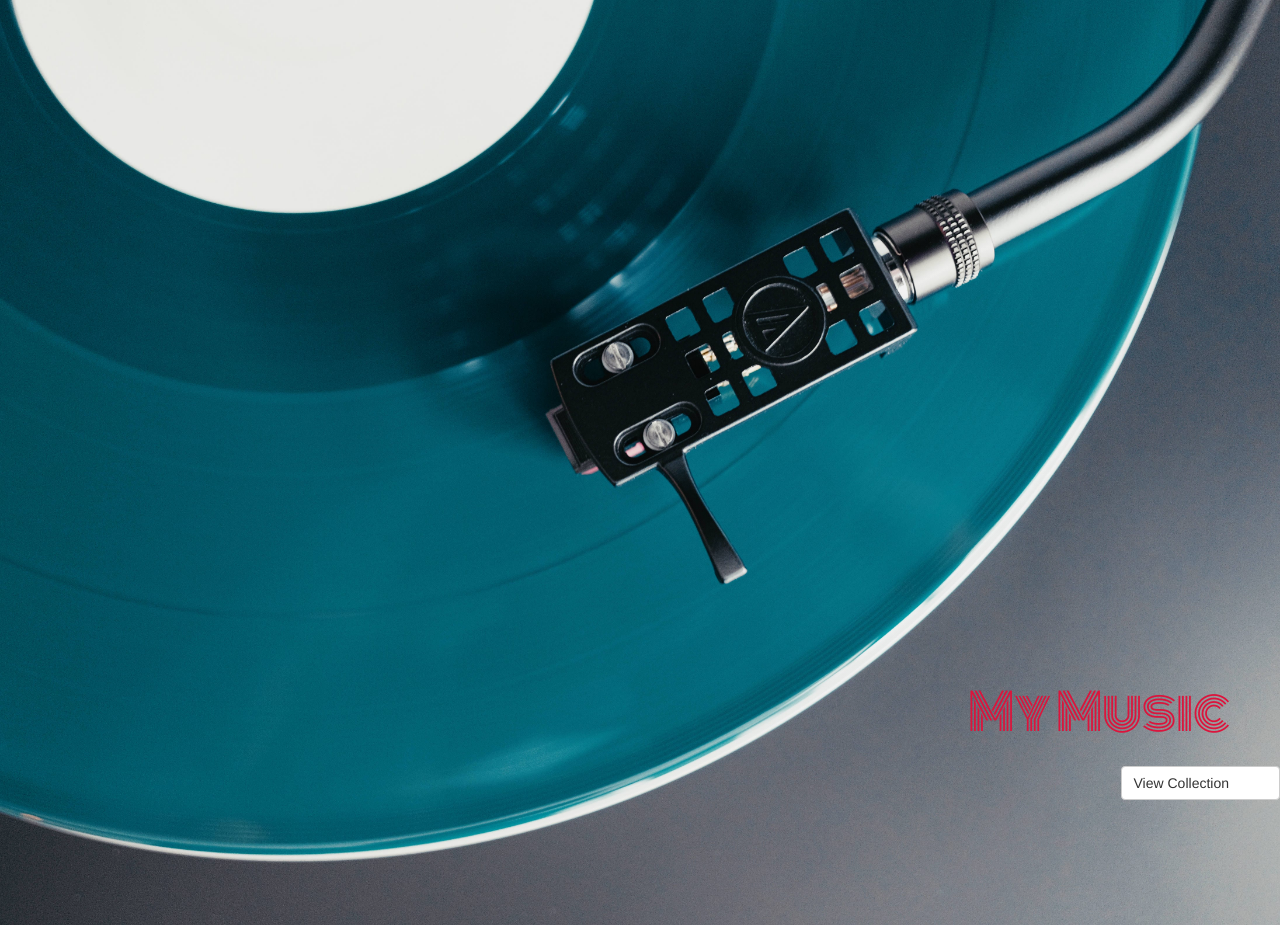
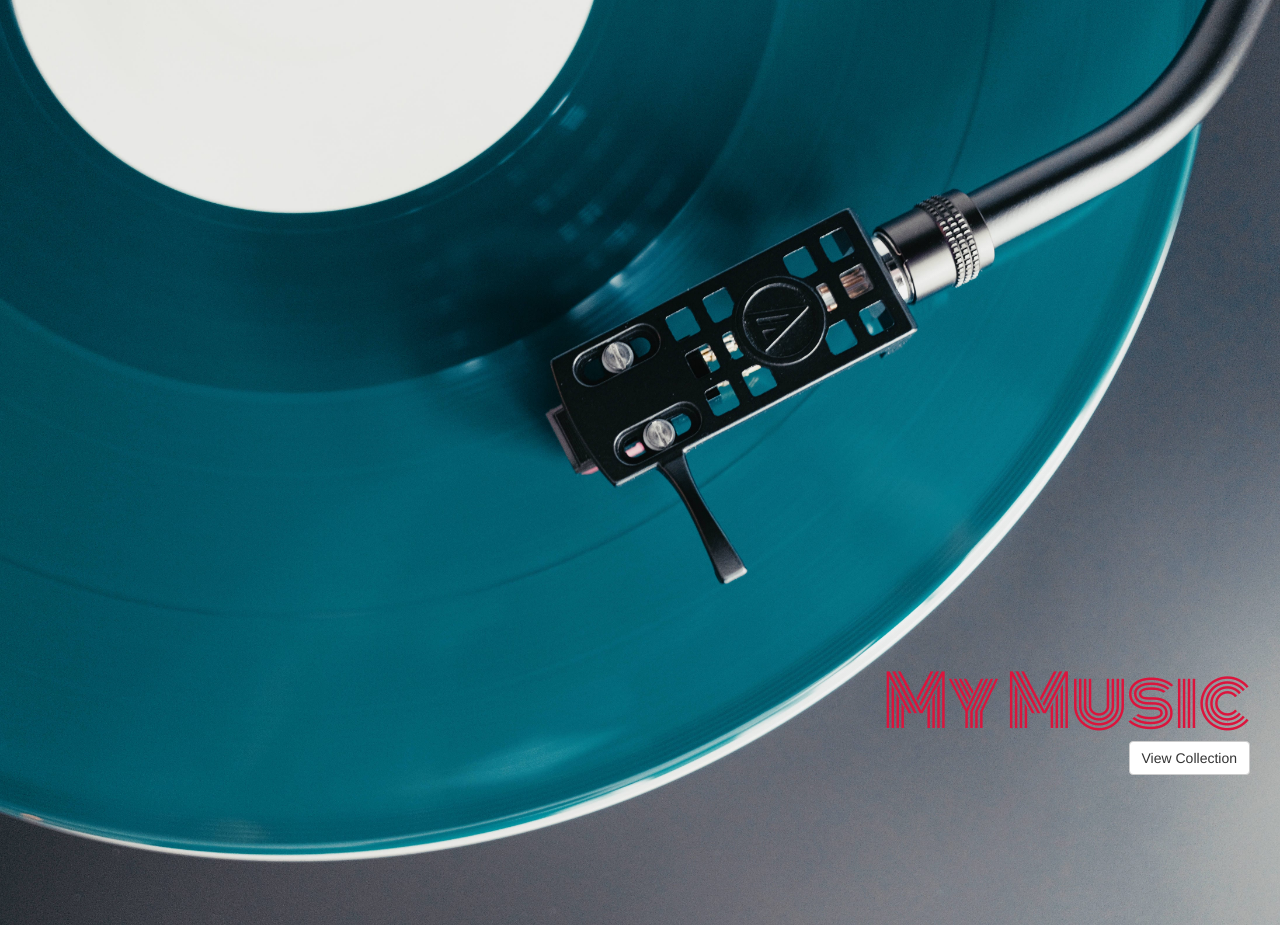
Before and after one commit to karabayse/my-music, a website: page public/views/index.html in a window 1280 px wide. Drawn offline with Linux system fonts and the light colour scheme; files that its build step writes are made by us from their sources; files whose address does not match are found by name.

Commit message:
fixed button positioning

```diff
--- a/public/styles/styles.css
+++ b/public/styles/styles.css
@@ -52,14 +52,15 @@
   position: fixed;
   bottom: 0;
   right: 0;
-  padding-right: 50px;
+  padding-right: 30px;
   padding-bottom: 50px;
-  font-size: 50px;
+  font-size: 70px;
 }
 
 #viewCollectionButton {
   position: fixed;
   bottom: 0;
   right: 0;
-  padding-right: 50px;
+  margin-right: 30px;
+  margin-bottom: 25px;
 }
```
